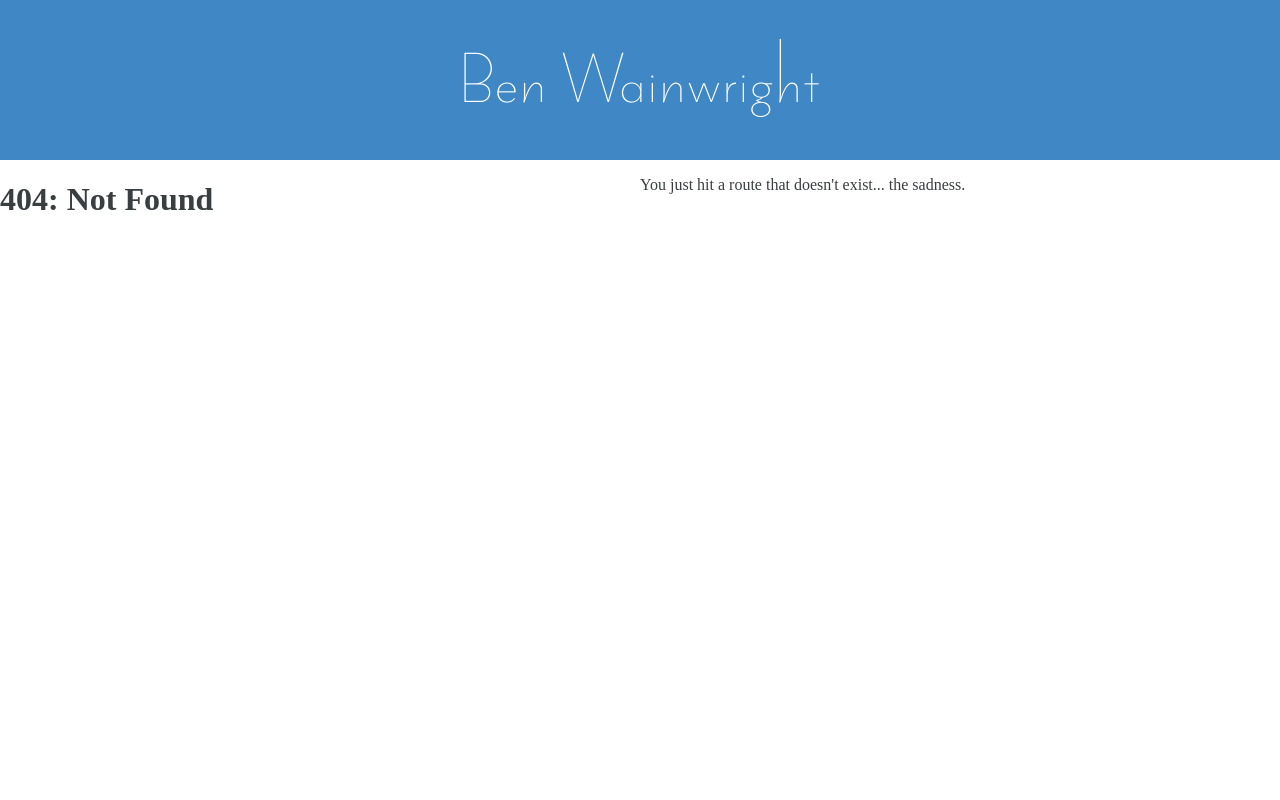
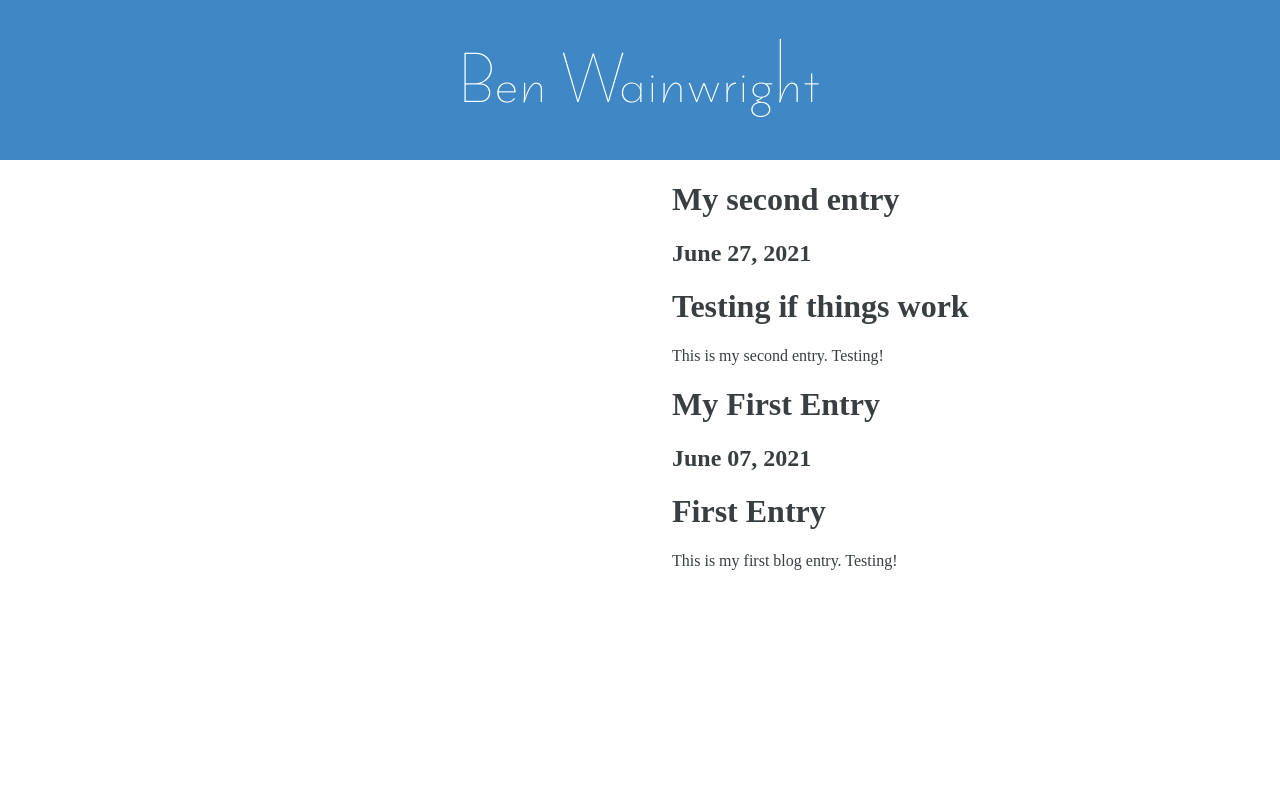
Before and after one commit to benwainwright/www.benwainwright.me, a Gatsby site: page /blog in a window 1280 px wide. Before the commit this address had no page. Built offline with nearby package versions, Linux system fonts and the light colour scheme; Gatsby itself is replaced by a stand-in of ours.

Commit message:
Basic framework of blog is working

```diff
--- /dev/null
+++ b/blog-entries/two.md
@@ -0,0 +1,9 @@
+---
+slug: "second-post"
+date: "2021-06-27"
+title: "My second entry"
+---
+
+# Testing if things work
+
+This is my second entry. Testing!
--- /dev/null
+++ b/src/components/blog-entry.tsx
@@ -0,0 +1,18 @@
+import { FC, Fragment } from "react"
+import { BlogEntryData } from "../pages/blog"
+
+interface BlogEntryProps {
+  entry: BlogEntryData
+}
+
+const BlogEntry: FC<BlogEntryProps> = props => {
+  return (
+    <Fragment>
+      <h1>{props.entry.frontmatter.title}</h1>
+      <h2>{props.entry.frontmatter.date}</h2>
+      <div dangerouslySetInnerHTML={{ __html: props.entry.html }} />
+    </Fragment>
+  )
+}
+
+export default BlogEntry
--- /dev/null
+++ b/src/pages/blog.tsx
@@ -0,0 +1,58 @@
+import { FC } from "react"
+import { graphql } from "gatsby"
+import Layout from "../components/layout"
+import styled from "@emotion/styled"
+import BlogEntry from "../components/blog-entry"
+
+const Container = styled.main`
+  grid-column-start: 2;
+  grid-row-start: 2;
+  padding-left: 2rem;
+`
+
+export interface BlogEntryData {
+  html: string
+  frontmatter: {
+    date: string
+    slug: string
+    title: string
+  }
+}
+
+interface BlogProps {
+  data: {
+    allMarkdownRemark: {
+      nodes: BlogEntryData[]
+    }
+  }
+}
+
+const Blog: FC<BlogProps> = props => {
+  console.log(JSON.stringify(props.data, null, 2))
+  return (
+    <Layout>
+      <Container>
+        {props.data.allMarkdownRemark.nodes.map(entry => (
+          <BlogEntry entry={entry} key={entry} />
+        ))}
+      </Container>
+    </Layout>
+  )
+}
+
+export default Blog
+
+export const pageQuery = graphql`
+  query {
+    allMarkdownRemark {
+      nodes {
+        html
+        frontmatter {
+          date(formatString: "MMMM DD, YYYY")
+          slug
+          title
+        }
+      }
+    }
+  }
+`
```
Also changed, not shown: src/pages/{MarkdownRemark.frontmatter__slug}.tsx (+9 -7 lines).
